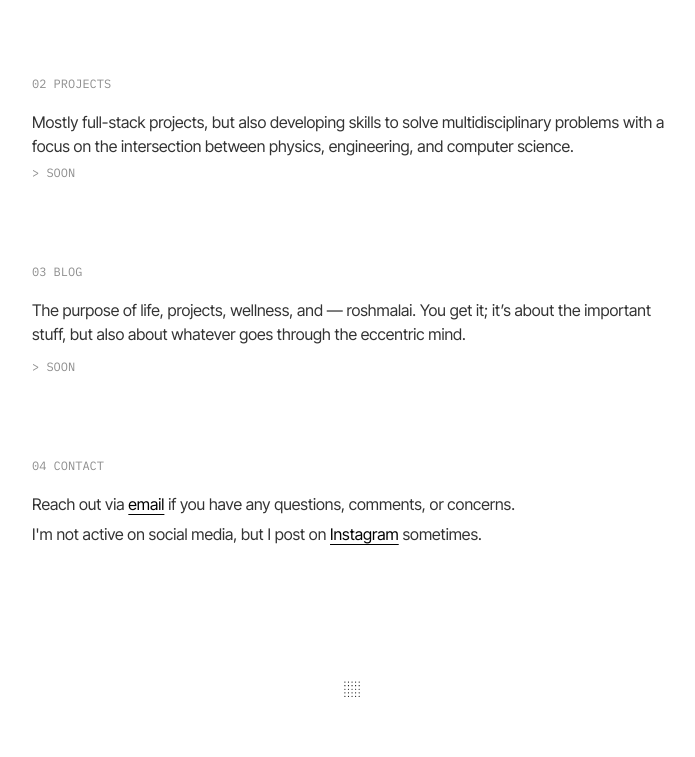
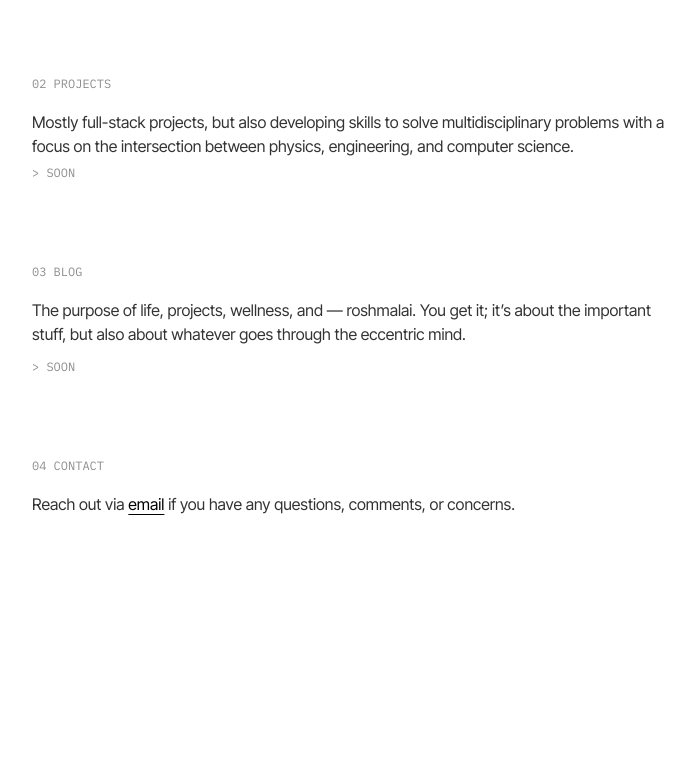
Before and after one commit to shahedhanif/shahedhanif.github.io, a plain HTML site: page index.html in a window 1280 px wide. Shown: the part 795-1552 px from the top of the page, without its empty margins (288-983 px from the left). After the commit the page ends 1506 px from the top, so only its background shows below. Drawn offline with Linux system fonts and the light colour scheme.

Commit message:
Remove social media mention and footer logo
Removed social media mention and footer logo.

```diff
--- a/index.html
+++ b/index.html
@@ -59,40 +59,10 @@
         <div class="section">
             <div class="section-title-text">04 CONTACT</div>
             <p>Reach out via <a href="mailto:shahed@shahedhanif.com" target="_blank"><span class="underline">email</span></a> if you have any questions, comments, or concerns.</p>
-            <p>I'm not active on social media, but I post on <a href="https://www.instagram.com/shahedhanif/" target="_blank"><span class="underline">Instagram</span></a> sometimes.</p>
         </div>
 
         <!-- Footer -->
         <div class="footer">
-            <div class="logo">
-                <svg xmlns="http://www.w3.org/2000/svg" width="25" height="25" viewBox="0 0 25 25" fill="none">
-                    <circle cx="1.42903" cy="0.929032" r="0.929032" fill="black"/>
-                    <circle cx="7.00318" cy="0.929093" r="0.929032" fill="black"/>
-                    <circle cx="12.5776" cy="0.929093" r="0.929032" fill="black"/>
-                    <circle cx="18.1513" cy="0.929093" r="0.929032" fill="black"/>
-                    <circle cx="23.7253" cy="0.929093" r="0.929032" fill="black"/>
-                    <circle cx="1.42898" cy="6.50301" r="0.929032" fill="black"/>
-                    <circle cx="7.00318" cy="6.50301" r="0.929032" fill="black"/>
-                    <circle cx="12.5776" cy="6.50301" r="0.929032" fill="black"/>
-                    <circle cx="18.1513" cy="6.50301" r="0.929032" fill="black"/>
-                    <circle cx="23.7253" cy="6.50301" r="0.929032" fill="black"/>
-                    <circle cx="1.42898" cy="12.0775" r="0.929032" fill="black"/>
-                    <circle cx="7.00318" cy="12.0775" r="0.929032" fill="black"/>
-                    <circle cx="12.5776" cy="12.0775" r="0.929032" fill="black"/>
-                    <circle cx="18.1513" cy="12.0775" r="0.929032" fill="black"/>
-                    <circle cx="23.7253" cy="12.0775" r="0.929032" fill="black"/>
-                    <circle cx="1.42898" cy="17.6519" r="0.929032" fill="black"/>
-                    <circle cx="7.00318" cy="17.6519" r="0.929032" fill="black"/>
-                    <circle cx="12.5776" cy="17.6519" r="0.929032" fill="black"/>
-                    <circle cx="18.1513" cy="17.6519" r="0.929032" fill="black"/>
-                    <circle cx="23.7253" cy="17.6519" r="0.929032" fill="black"/>
-                    <circle cx="1.42898" cy="23.2254" r="0.929032" fill="black"/>
-                    <circle cx="7.00318" cy="23.2254" r="0.929032" fill="black"/>
-                    <circle cx="12.5776" cy="23.2254" r="0.929032" fill="black"/>
-                    <circle cx="18.1513" cy="23.2254" r="0.929032" fill="black"/>
-                    <circle cx="23.7253" cy="23.2254" r="0.929032" fill="black"/>
-                  </svg>
-            </div>
         </div>
     </div>
 </body>
```
